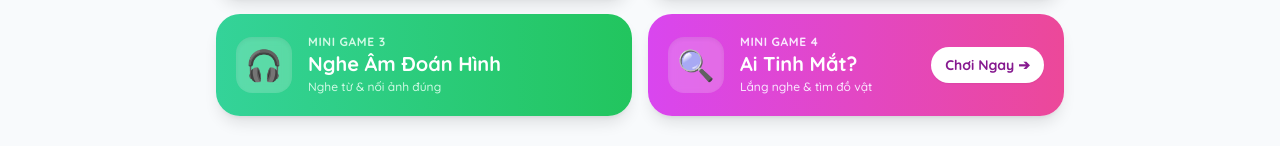
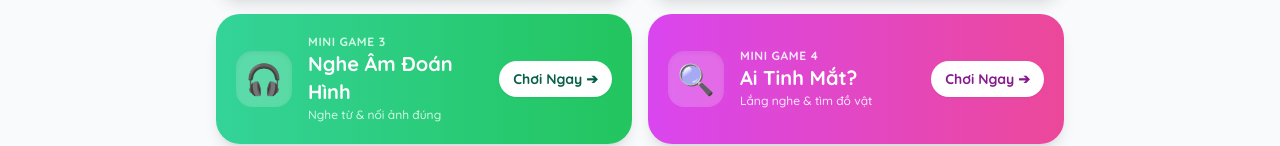
Before and after one commit to bs135/kids-flashcard-app, a React (Vite) app in the folder frontend/: page / in a window 1280 px wide. Shown: the part 372-518 px from the top of the page. Built offline with nearby package versions, Linux system fonts and the light colour scheme; no server answers.

Commit message:
fix(ui): restore missing play button on TopicMap for Game 3

```diff
--- a/frontend/src/components/TopicMap.jsx
+++ b/frontend/src/components/TopicMap.jsx
@@ -91,6 +91,9 @@ export default function TopicMap({ topics = [], onSelectTopic, onSelectGame }) {
               <h4 className="text-base sm:text-lg lg:text-xl font-black font-kids leading-tight">Nghe Âm Đoán Hình</h4>
               <p className="text-xs text-emerald-100 font-medium leading-normal">Nghe từ & nối ảnh đúng</p>
             </div>
+          </div>
+          <div className="shrink-0 whitespace-nowrap bg-white text-emerald-800 font-black text-xs sm:text-sm px-3 py-1.5 sm:px-3.5 sm:py-2 rounded-full shadow-sm">
+            Chơi Ngay ➔
           </div>
         </motion.div>
 
```
